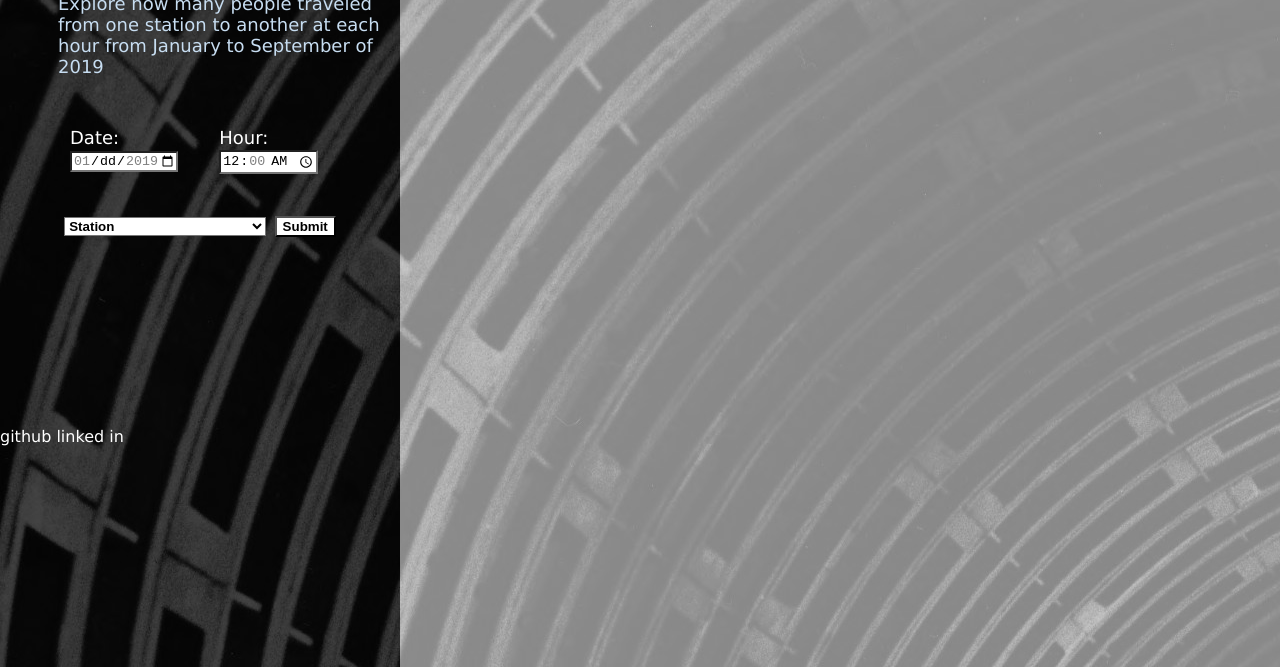
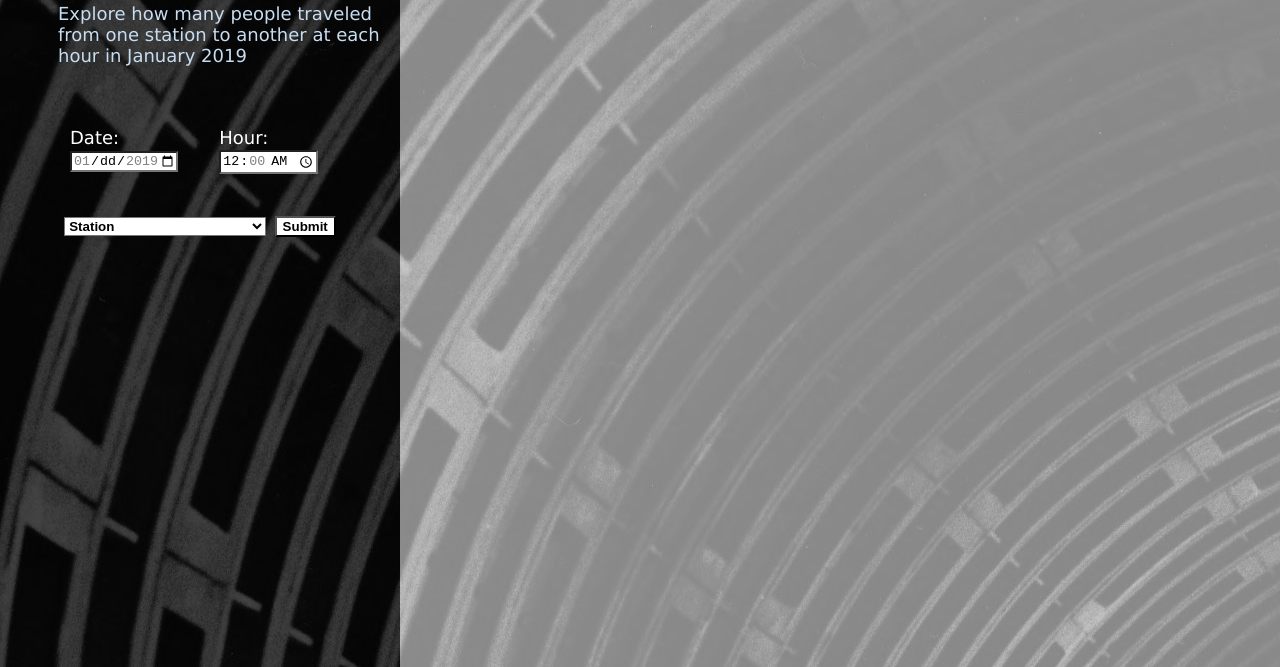
Before and after one commit to TSong23/Bart-DataVis, a React app: page dist/index.html in a window 1280 px wide. Shown: the part 133-800 px from the top of the page. Built offline with nearby package versions, Linux system fonts and the light colour scheme.

Commit message:
changed description

```diff
--- a/dist/index.html
+++ b/dist/index.html
@@ -17,7 +17,7 @@
         <br>
         <h3>
           Explore how many people traveled from one station to another
-          at each hour from January to September of 2019
+          at each hour in  January 2019
         </h3>
       </div>
 
@@ -95,13 +95,13 @@
       </form>
 
       <div class="personal_links">
-        github linked in
+        <!-- github linked in
         <br>
         <a href="https://observablehq.com/@d3/zoomable-sunburst"></a>
         <br>
         <a href="https://bl.ocks.org/maybelinot/5552606564ef37b5de7e47ed2b7dc099"></a>
         <br>
-        <a href="https://vizhub.com/undefined/0c4f4af8882a47f59942761a666ba631"></a>
+        <a href="https://vizhub.com/undefined/0c4f4af8882a47f59942761a666ba631"></a> -->
 
       </div>
 
```
